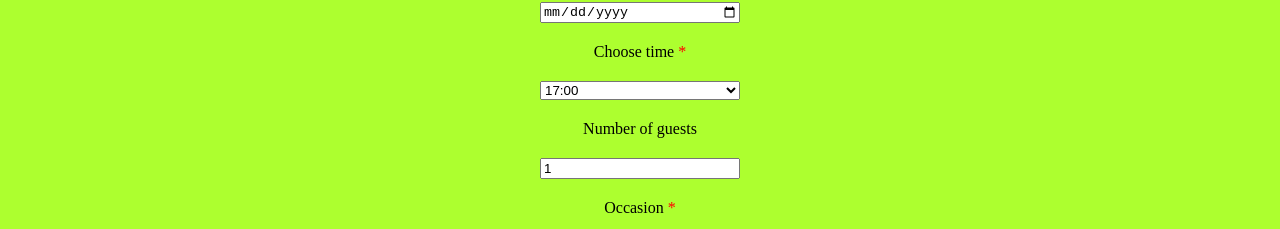
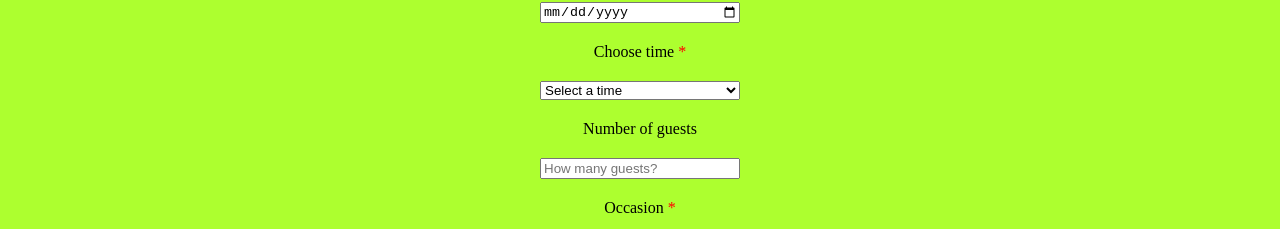
Before and after one commit to Treeka88/little-lemon-rest, a React (Create React App) app: page /BookingForm in a window 1280 px wide. Shown: the part 196-425 px from the top of the page. Built offline with nearby package versions, Linux system fonts and the light colour scheme.

Commit message:
more of form validation :D

```diff
--- a/src/App.js
+++ b/src/App.js
@@ -36,7 +36,7 @@ export const updateTimes = (state, action) => {
 function App() {
   const [date, setDate] = useState('');
   const [time, setTime] = useState('');
-  const [guests, setGuests] = useState(1);
+  const [guests, setGuests] = useState('');
   const [occasion, setOccasion] = useState('');
   const [availableTimes, dispatch] = useReducer(updateTimes, [], initializeTimes);
 
--- a/src/components/BookingForm.js
+++ b/src/components/BookingForm.js
@@ -40,13 +40,14 @@ function BookingForm({ date, setDate, time, setTime, guests, setGuests, occasion
                         required
                         aria-describedby="time-help"
                     >
+                        <option value="">Select a time</option>
                         {availableTimes?.map((t) => <option key={t} value={t}>{t}</option>) || []}
                     </select>
                     <div id="time-help" className="sr-only">Available reservation times update based on selected date</div>
                     <label htmlFor="guests">Number of guests</label>
                     <input
                         type="number"
-                        placeholder="1"
+                        placeholder="How many guests?"
                         min="1"
                         max="10"
                         id="guests"
```
